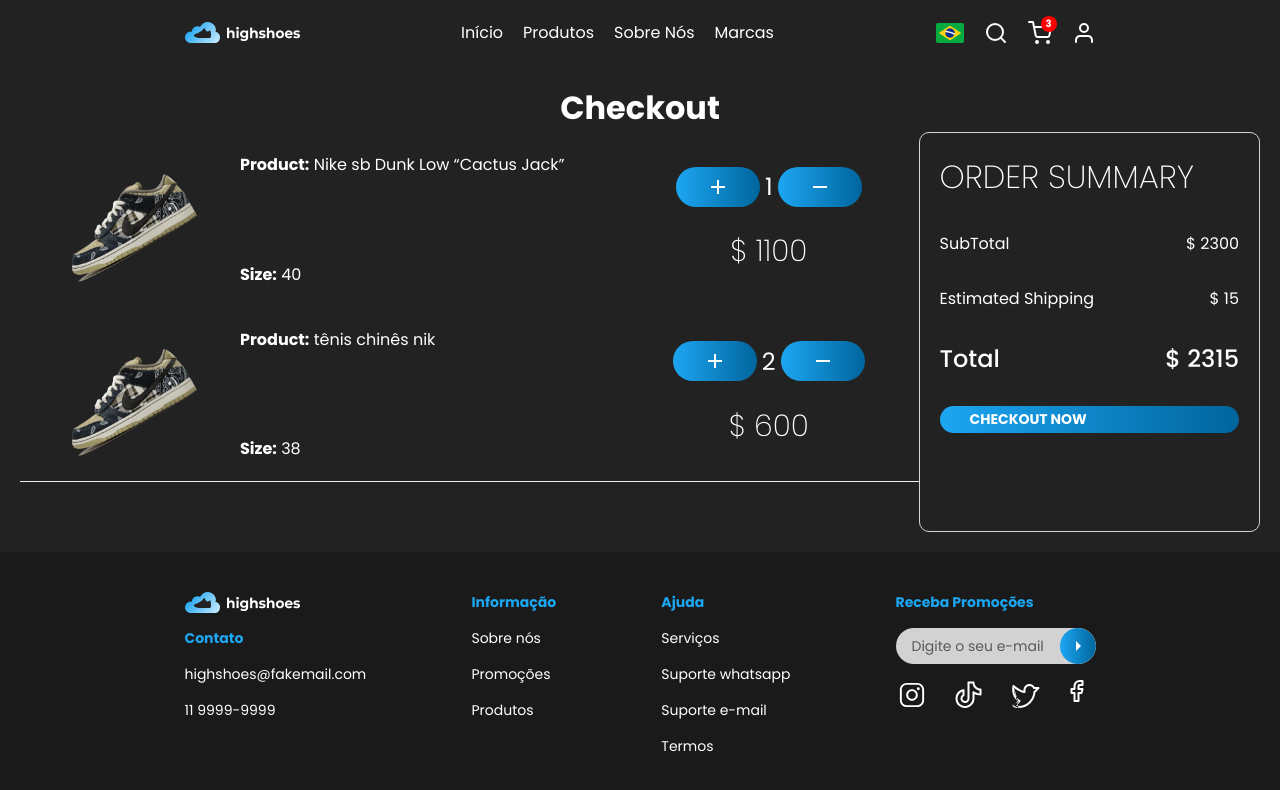
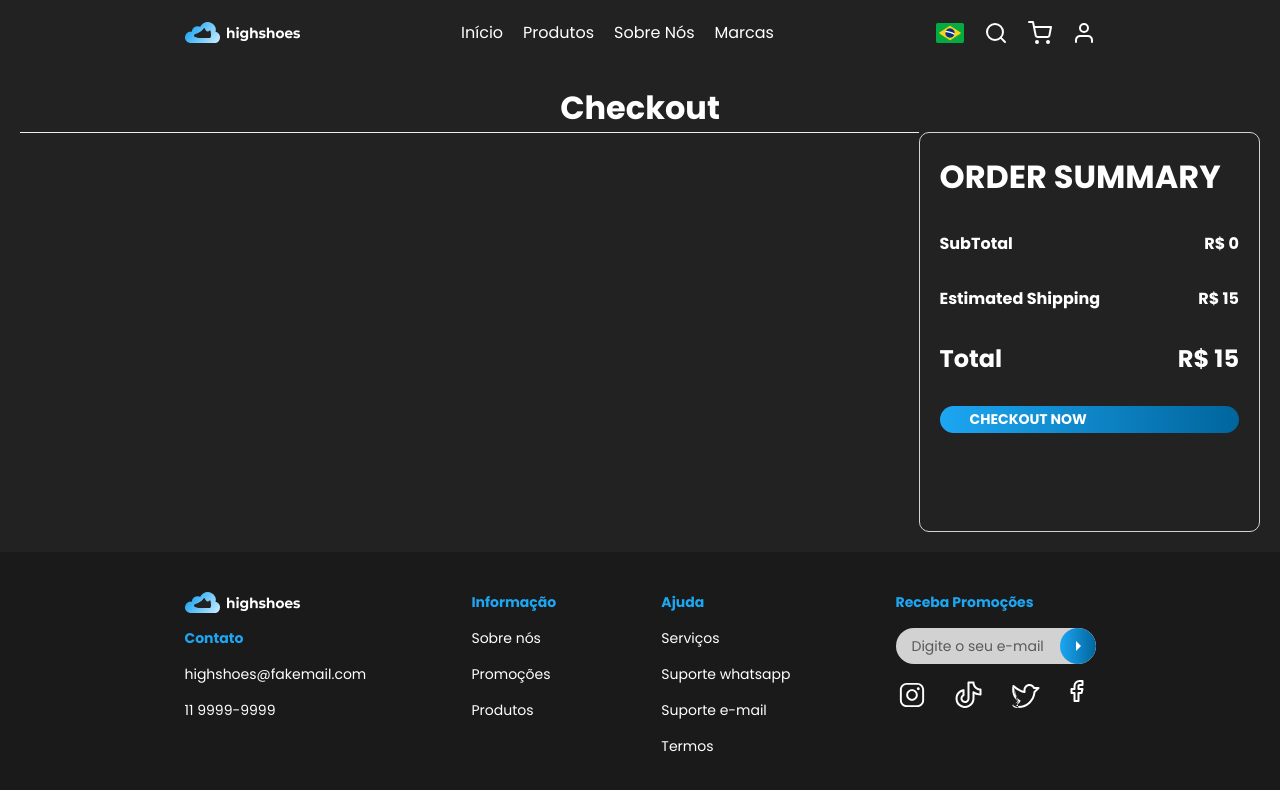
Before and after one commit to Cardoso05/HighShoesMain, a React (Create React App) app: page /checkout in a window 1280 px wide. Shown: the top 790 px of the page. Built offline with nearby package versions, Linux system fonts and the light colour scheme; what node-correios would draw is missing.

Commit message:
finish cart and checkout

```diff
--- a/src/components/header/layout.jsx
+++ b/src/components/header/layout.jsx
@@ -145,7 +145,7 @@
             ? <Skeleton width={24} height={24} />
             : <IconLink to="/checkout">
                 <Icons.ShoppingCart />
-                {numItemsInCart > 0 && <div>{numItemsInCart > 9 ? "9+" : numItemsInCart}</div>}
+                {numItemsInCart > 0 && currentPage !== "/checkout" && <div>{numItemsInCart > 9 ? "9+" : numItemsInCart}</div>}
               </IconLink>
           }
 
--- a/src/components/product.jsx
+++ b/src/components/product.jsx
@@ -43,6 +43,39 @@
   align-items: flex-start;
   justify-content: center;
 
+  position: relative;
+
+  .no-stock {
+    position: absolute;
+    left: 50%;
+    top: 50%;
+    transform: translate(-50%, -50%);
+
+    width: max-content;
+    color: #fff;
+    font-weight: bold;
+    z-index: 100;
+  }
+
+  &[data-empty="true"] {
+    &::after {
+      content: "";
+
+      z-index: 20;
+      background: rgba(0, 0, 0, 0.6);
+
+      width: 100%;
+      height: 100%;
+      position: absolute;
+      left: 50%;
+      top: 50%;
+      transform: translate(-50%, -50%);
+      cursor: not-allowed;
+
+      border-radius: 20px;
+    }
+  }
+
   img {
     width: 230px;
     height: auto;
@@ -50,7 +83,7 @@
     /* transform: rotate(-30deg); */
   }
 
-  &:hover, &:focus {
+  &:not([data-empty="true"]):hover, &:not([data-empty="true"]):focus {
     img {
       transition: 600ms transform;
       /* transform: translateY(-40%); */
@@ -84,25 +117,32 @@
   }
 `
 
-export const Product = ({ img, name, price }) => {
-  const formatter = new Intl.NumberFormat("pt-BR", {
-    style: "currency",
-    currency: "brl",
-  })
+export const currencyFormatter = new Intl.NumberFormat("pt-BR", {
+  style: "currency",
+  currency: "brl",
+  minimumFractionDigits: 0,
+  maximumFractionDigits: 2
+})
+
+export const Product = ({ img, name, price, stock }) => {
+  const ranOutOfStock = stock === 0
 
   return (
-    <ProductContainer to={`/produtos/${slugify(name)}`}>
+    <ProductContainer data-empty={ranOutOfStock} to={ranOutOfStock ? "" :  `/produtos/${slugify(name)}`}>
       <img
         src={img}
         alt=""
       />
 
+      {ranOutOfStock && <p className="no-stock">Sem Estoque!</p>}
+
       <p>
         <strong>{name}</strong>
       </p>
+      {/* <small>Apenas {stock} disponíveis</small> */}
 
       <footer>
-        <span>{formatter.format(price)}</span>
+        <span>{currencyFormatter.format(price)}</span>
 
         <Button>
           <ArrowRight width={24} height={24}  />
--- a/src/context/cart-store.jsx
+++ b/src/context/cart-store.jsx
@@ -2,6 +2,8 @@
 import { useCallback } from "react"
 import { useState } from "react"
 import { createContext, useContext } from "react"
+
+import { newProducts } from "../data"
 
 export const CartStore = createContext({})
 
@@ -10,18 +12,8 @@
 }
 
 export const CartStoreProvider = ({ children }) => {
-  const [cart, setCart] = useState({
-    "2-40": {
-        "id": 2,
-        "qtd": 1,
-        "selectedSize": "40"
-    },
-    "1-38": {
-        "id": 1,
-        "qtd": 2,
-        "selectedSize": "38"
-    }
-})
+  const [products, setProducts] = useState(newProducts)
+  const [cart, setCart] = useState({})
 
   const numItemsInCart = useMemo(() => {
     const numOfProducts = Object
@@ -35,8 +27,22 @@
   const addItemToCart = useCallback((item) => {
     const selector = [`${item.id}-${item.selectedSize}`]
 
+    const product = newProducts.find(product => product.id === item.id)
+    const productStockLeft = (product.stock - item.qtd) > 0
+
+    if(!productStockLeft) {
+      return {
+        code: "max-stock",
+        message: `O estoque acabou :(`
+      }
+    }
+
     if(cart[selector]) {
-      cart[selector].qtd += 1
+      if((cart[selector].qtd + item.qtd) > product.stock) { // shadow
+        cart[selector].qtd = product.stock
+      } else {
+        cart[selector].qtd += item.qtd
+      }
     } else {
       cart[selector] = item
     }
@@ -44,11 +50,35 @@
     setCart({ ...cart })
   }, [cart])
 
+  const removeItemFromCart = useCallback((item) => {
+    const selector = [`${item.id}-${item.selectedSize}`]
+
+    if(!selector) {
+      return
+    }
+
+    if(cart[selector].qtd > 1) {
+      cart[selector].qtd -= item.qtd
+    } else {
+      delete cart[selector]
+    }
+
+    setCart({ ...cart })
+  }, [cart])
+
+  const emptyCart = () => {
+    setCart({})
+  }
+
   return (
     <CartStore.Provider value={{
       numItemsInCart,
       cart,
-      addItemToCart
+      addItemToCart,
+      removeItemFromCart,
+      products,
+      setProducts,
+      emptyCart
     }}>
       {children}
     </CartStore.Provider>
--- a/src/pages/Cart.jsx
+++ b/src/pages/Cart.jsx
@@ -1,7 +1,7 @@
 import { useCart } from "../context/cart-store"
-import { newProducts } from "../data"
+import { currencyFormatter } from "../components/product"
 import styled from 'styled-components'
-import { useEffect, useMemo, useState } from "react"
+import { useCallback, useEffect, useMemo, useState } from "react"
 import { Add, Remove } from "@material-ui/icons"
 import { Button } from "../components/button"
 
@@ -19,32 +19,23 @@
     display: flex;
     justify-content: space-between;
 `
+
 const ProductDetail = styled.div`
     flex: 2;
     display: flex;
 `
+
 const Image = styled.img`
     width: 200px;
 `
+
 const Details = styled.div`
     padding: 20px;
     display: flex;
     flex-direction: column;
-    justify-content: space-between;
-
-`
-const ProductName = styled.span``
-const ProductId = styled.span``
-const ProductColor = styled.div`
-    width: 20px;
-    height: 20px;
-    border-radius: 50%;
-    background-color: ${props=>props.color};
 `
 
-const ProductSize = styled.span`
-
-`
+const ProductName = styled.span``
 
 const PriceDetail = styled.div`
     flex: 1;
@@ -53,24 +44,34 @@
     align-items: center;
     justify-content: center;
 `
+
 const ProductAmountContainer = styled.div`
     display: flex;
     align-items: center;
     margin-bottom: 20px;
+
+    button {
+        &:disabled {
+            opacity: 50%;
+            cursor: not-allowed;
+        }
+    }
 `
+
 const ProductAmount = styled.div`
     font-size: 24px;
     margin: 5px;
 `
+
 const ProductPrice = styled.div`
     font-size: 30px;
-    font-weight: 200;
 `
 
 const Bottom = styled.div`
     display: flex;
     justify-content: space-between;
 `
+
 const Info = styled.div`
     flex: 3;
 `
@@ -80,36 +81,40 @@
     border:none;
     height: 1px;
 `
-const Summary = styled.div`
+
+const Summary = styled.form`
     flex: 1;
     border: 0.5px solid lightgray;
     border-radius: 10px;
     padding: 20px;
     height: 50vh;
 `
+
 const SummaryTitle = styled.h1`
-    font-weight: 200;
 `
+
 const SummaryItem = styled.div`
     margin: 30px 0px;
     display: flex;
     justify-content: space-between;
-    font-weight: ${props=>props.type === "total" && "500"};
+    font-weight: bold;
     font-size: ${props=>props.type === "total" && "24px"};
 `
 
 const SummaryItemText = styled.span``
+
 const SummaryItemPrice = styled.span``
+
 const Cart = () => {
-    const { cart } = useCart()
+    const { cart, addItemToCart, removeItemFromCart, products, setProducts, emptyCart } = useCart()
     const [estimatedShipping, setEstimatedShipping] = useState(0)
 
     const cartWithData = useMemo(() => {
-        const products = Object
+        const productsWithData = Object
             .entries(cart)
             .map(([id, props]) => ({ id, ...props }))
             .map(({ id, ...props }) => {
-                const productInfo = newProducts.find(product => product.id === id)
+                const productInfo = products.find(product => product.id === id)
 
                 if(!productInfo) {
                     return null
@@ -118,18 +123,21 @@
                 return {
                     id,
                     ...props,
-                    ...productInfo
+                    ...productInfo,
                 }
             })
+            .filter(n => n)
 
-        return products
-    }, [cart])
+        return productsWithData
+    }, [cart, products])
 
     const Subtotal = useMemo(() => {
-        console.log(cartWithData
-            .map(({ price, qtd }) => price * qtd))
+        if(cartWithData.lenght === 0) {
+            return 0
+        }
+
         const subtotal = cartWithData
-            .map(({ price, qtd }) => price * qtd)
+            .map((item) => item.price * item.qtd)
             .reduce((a, b) => a + b, 0)
 
         return subtotal
@@ -143,9 +151,42 @@
         calculateEstimatedShipping()
     }, [])
 
-    const handleFormSubmit = () => {
+    const handleFormSubmit = useCallback((event) => {
+        event.preventDefault()
+
+        function findProduct(id) {
+            return products.find(product => product.id === id)
+        }
         // call stripe checkout
-    }
+        Object
+            .entries(cart)
+            .map(([id, props]) => ({ id, ...props }))
+            .forEach(({ id, qtd }) => {
+                const product = findProduct(id)
+
+                if(!product) {
+                    console.log("Could not find product")
+                    return
+                }
+
+                const newProducts = () => {
+                    const productIndex = products.findIndex(_product => _product.id === id)
+
+                    const updatedProduct = {
+                        ...product,
+                        stock: product.stock - qtd
+                    }
+
+                    products.splice(productIndex, 1, updatedProduct)
+                }
+
+                newProducts()
+                setProducts([...products])
+
+            })
+
+            emptyCart({})
+    }, [cart, emptyCart, products, setProducts])
 
     return (
         <Container>
@@ -154,51 +195,74 @@
 
                 <Bottom>
                     <Info>
-                        {cartWithData.map(({ id, qtd, img, name, price, selectedSize }) => (
+                        {cartWithData.map(({ id, qtd, stock, img, name, price, selectedSize }) => (
                             <Product key={id}>
                                 <ProductDetail>
                                     <Image src={img}/>
+
                                     <Details>
-                                        <ProductName><b>Product:</b> {name}</ProductName>
-                                        <ProductSize><b>Size:</b> {selectedSize}</ProductSize>
+                                        <ProductName>{name} - {selectedSize}</ProductName>
                                     </Details>
                                 </ProductDetail>
 
                                 <PriceDetail>
                                     <ProductAmountContainer>
-                                        <Button>
-                                            <Add/>
-                                        </Button>
+                                        <button
+                                            disabled={qtd >= stock}
+                                            onClick={() => {
+                                                const error = addItemToCart({
+                                                    id,
+                                                    qtd: 1,
+                                                    selectedSize
+                                                })
+
+                                                if(error) {
+                                                    return alert(`${error.message}\ncódigo do erro: ${error.code}`)
+                                                }
+                                            }}
+                                        >
+                                            <Add />
+                                        </button>
 
                                         <ProductAmount>{qtd}</ProductAmount>
 
-                                        <Button>
+                                        <button
+                                            onClick={() => removeItemFromCart({
+                                                id,
+                                                qtd: 1,
+                                                selectedSize
+                                            })}
+                                        >
                                             <Remove/>
-                                        </Button>
+                                        </button>
                                     </ProductAmountContainer>
 
-                                    <ProductPrice>$ {price}</ProductPrice>
+                                    <ProductPrice>{currencyFormatter.format(price * qtd)}</ProductPrice>
                                 </PriceDetail>
                             </Product>
                         ))}
 
                         <Hr/>
                     </Info>
-                    <Summary>
+
+                    <Summary onSubmit={handleFormSubmit}>
                         <SummaryTitle>ORDER SUMMARY</SummaryTitle>
 
                         <SummaryItem>
                             <SummaryItemText>SubTotal</SummaryItemText>
-                            <SummaryItemPrice>$ {Subtotal}</SummaryItemPrice>
+                            <SummaryItemPrice>{currencyFormatter.format(Subtotal)}</SummaryItemPrice>
                         </SummaryItem>
+
                         <SummaryItem>
                             <SummaryItemText>Estimated Shipping</SummaryItemText>
-                            <SummaryItemPrice>$ {estimatedShipping}</SummaryItemPrice>
+                            <SummaryItemPrice>{currencyFormatter.format(estimatedShipping)}</SummaryItemPrice>
                         </SummaryItem>
+
                         <SummaryItem type="total">
                             <SummaryItemText>Total</SummaryItemText>
-                            <SummaryItemPrice>$ {Subtotal + estimatedShipping}</SummaryItemPrice>
+                            <SummaryItemPrice>{currencyFormatter.format(Subtotal + estimatedShipping)}</SummaryItemPrice>
                         </SummaryItem>
+
                         <Button>CHECKOUT NOW</Button>
                     </Summary>
                 </Bottom>
--- a/src/pages/home/components/novidades.jsx
+++ b/src/pages/home/components/novidades.jsx
@@ -13,9 +13,9 @@
           justifyContent: "space-between"
         }}
       >
-        {products.map(({ id, img, name, price }) => (
+        {products.map(({ id, ...props }) => (
           <li key={id}>
-            {loading ? <Skeleton  width={200} height={310} /> : <Product img={img} name={name} price={price} />}
+            {loading ? <Skeleton  width={200} height={310} /> : <Product {...props} />}
           </li>
         ))}
       </ul>
--- a/src/pages/home/components/products.jsx
+++ b/src/pages/home/components/products.jsx
@@ -28,7 +28,7 @@
 
 export const Products = ({ products, loading = true }) => {
   return (
-    <Section title="Escolha uma marca" loading={loading}>
+    <Section oading={loading}>
       <ul
         style={{
           width: "100%",
--- a/src/pages/home/index.jsx
+++ b/src/pages/home/index.jsx
@@ -1,11 +1,14 @@
 import { Layout } from "./layout"
 
-import { newProducts, brands, faq } from "../../data"
+import { useCart } from "../../context/cart-store"
+import { brands, faq } from "../../data"
 
 export default function Home() {
+  const { products } = useCart()
+
   return (
     <Layout
-      newProducts={newProducts}
+      newProducts={products}
       brands={brands}
       faq={faq}
       loading={false}
--- a/src/pages/product/index.jsx
+++ b/src/pages/product/index.jsx
@@ -2,22 +2,23 @@
 import { useParams } from "react-router-dom"
 import { Layout } from "./layout"
 
-import { newProducts } from "../../data"
+import { useCart } from "../../context/cart-store"
 import { slugify } from "../../utils/slugify"
 
 export default function Product() {
   const { slug } = useParams()
+  const { products } = useCart()
   const [product, setProduct] = useState(null)
 
   useEffect(() => {
-    const currentProduct = newProducts.find(_product => slugify(_product.name) === slug)
+    const currentProduct = products.find(_product => slugify(_product.name) === slug)
 
     if(!currentProduct) {
       throw new Error("bru")
     }
 
     setProduct(currentProduct)
-  }, [slug])
+  }, [products, slug])
 
   return (
     <Layout
--- a/src/pages/products/index.jsx
+++ b/src/pages/products/index.jsx
@@ -1,11 +1,14 @@
 import { Layout } from "./layout"
 
-import { newProducts, brands } from "../../data"
+import { brands } from "../../data"
+import { useCart } from "../../context/cart-store"
 
 export default function Products() {
+  const { products } = useCart()
+
   return (
     <Layout
-      products={newProducts}
+      products={products}
       brands={brands}
     />
   )
--- a/src/pages/products/layout.jsx
+++ b/src/pages/products/layout.jsx
@@ -1,4 +1,4 @@
-import { KeyboardArrowDown, Check } from "@material-ui/icons"
+import { KeyboardArrowDown } from "@material-ui/icons"
 import { useMemo, useState } from "react"
 import styled from "styled-components"
 import { Product } from "../../components/product"
```
Also changed, not shown: src/data.js (+9 -5 lines), src/pages/product/layout.jsx (+8 -3 lines).
